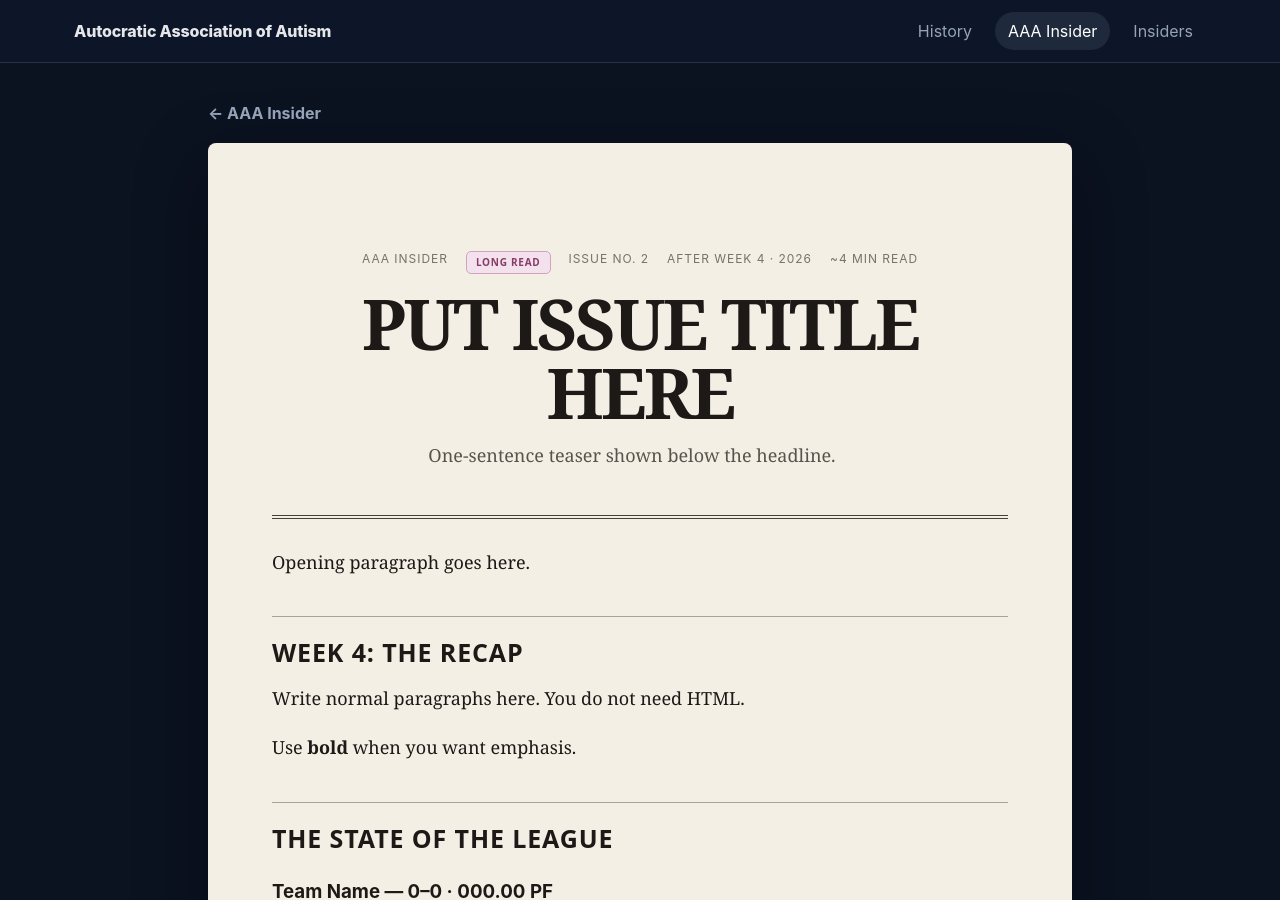
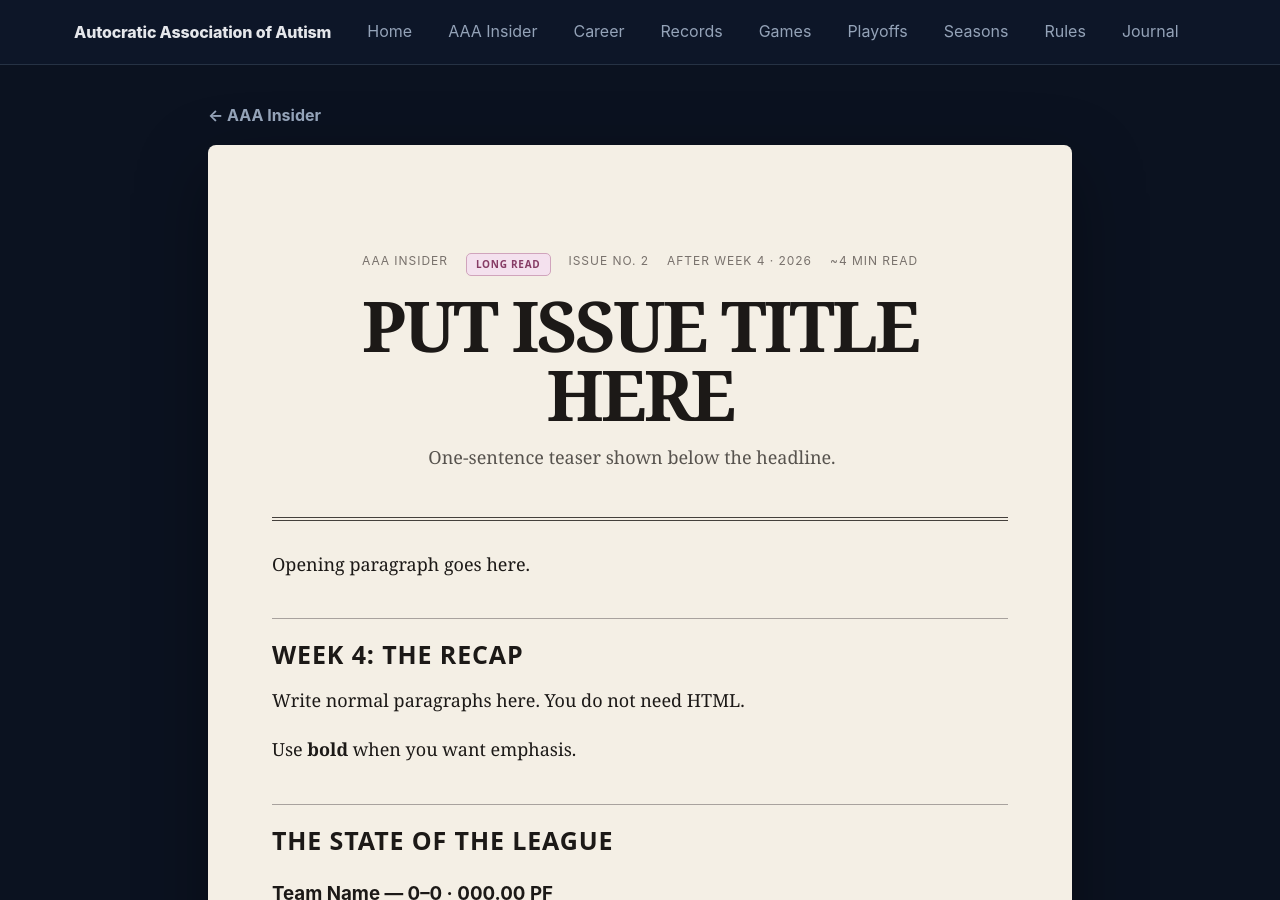
Before and after one commit to Autocratic-Association-of-Autism/AAA-Fantasy-Test, a Jekyll site: the page built from _ledger/TEMPLATE.md, in a window 1280 px wide and 900 px high. Built offline with Jekyll 4.4.1, drawn with Linux system fonts in a browser that asks for light colours.

Commit message:
Unify site navigation across newsroom and archive

```diff
--- a/_layouts/ledger_issue.html
+++ b/_layouts/ledger_issue.html
@@ -1,6 +1,6 @@
 <!doctype html>
 <html lang="en"><head><meta charset="utf-8"><meta name="viewport" content="width=device-width,initial-scale=1"><title>{{ page.title }} | AAA Insider | Autocratic Association of Autism</title><link rel="stylesheet" href="{{ '/styles.css' | relative_url }}?v=category-palette-20261023"></head>
-<body class="ledger-page"><nav><div class="container nav-inner"><a class="league-brand" href="{{ '/index.html' | relative_url }}">Autocratic Association of Autism</a><div class="nav-links"><a href="{{ '/index.html' | relative_url }}">History</a><a class="active" href="{{ '/ledger.html' | relative_url }}">AAA Insider</a><a href="{{ '/insiders.html' | relative_url }}">Insiders</a></div></div></nav>
+<body class="ledger-page"><nav><div class="container nav-inner"><a class="league-brand" href="{{ '/index.html' | relative_url }}">Autocratic Association of Autism</a><div class="nav-links"><a href="{{ '/index.html' | relative_url }}">Home</a><a href="{{ '/ledger.html' | relative_url }}">AAA Insider</a><a href="{{ '/career.html' | relative_url }}">Career</a><a href="{{ '/records.html' | relative_url }}">Records</a><a href="{{ '/games.html' | relative_url }}">Games</a><a href="{{ '/playoffs.html' | relative_url }}">Playoffs</a><a href="{{ '/seasons.html' | relative_url }}">Seasons</a><a href="{{ '/rules.html' | relative_url }}">Rules</a><a href="{{ '/journal.html' | relative_url }}">Journal</a><a href="{{ '/insiders.html' | relative_url }}">Insiders</a><a class="tip-nav" href="{{ '/submit-tip.html' | relative_url }}">Submit a Tip</a></div></div></nav>
 <main class="article-wrap"><a class="back-link" href="{{ '/ledger.html' | relative_url }}">← AAA Insider</a><article class="ledger-article editable-ledger{% if page.title == 'Week 5: Democracy Is Day-to-Day' %} week5-recap{% endif %}"><header class="article-header"><div class="issue-meta"><span>AAA Insider</span>{% if page.article_type %}<span class="story-category story-category--long-read">{{ page.article_type }}</span>{% else %}<span class="story-category story-category--long-read">Long Read</span><span>Issue No. {{ page.issue_number }}</span><span>After Week {{ page.week }} · {{ page.season }}</span>{% endif %}{% if page.read_time %}<span>{{ page.read_time }}</span>{% endif %}</div><h1>{{ page.title }}</h1>{% if page.deck %}<p class="article-deck">{{ page.deck }}</p>{% endif %}</header>{% if page.title == 'Week 5: Democracy Is Day-to-Day' %}
 {% capture chance_opposition_inline %}<figure class="recap-art recap-art-float-right recap-art-campaign"><a href="{{ '/chance-robinson-opposition-poster.png' | relative_url }}" target="_blank" rel="noopener noreferrer" title="View opposition poster at full size"><img src="{{ '/chance-robinson-opposition-poster.png' | relative_url }}" alt="Satirical election opposition poster with Chance Robinson's own remarks" loading="lazy"></a><figcaption>Chance Robinson, in his own words. Remarks reproduced as satirical league opposition research.</figcaption></figure>{% endcapture %}
 {% capture chance_audit_inline %}<figure class="recap-art recap-art-float-left recap-art-campaign"><a href="{{ '/chance-robinson-campaign-under-review.png' | relative_url }}" target="_blank" rel="noopener noreferrer" title="View campaign review at full size"><img src="{{ '/chance-robinson-campaign-under-review.png' | relative_url }}" alt="Satirical campaign integrity review poster for Chance Robinson" loading="lazy"></a><figcaption>Integrity: a central theme of Chance's campaign materials.</figcaption></figure>{% endcapture %}
```
